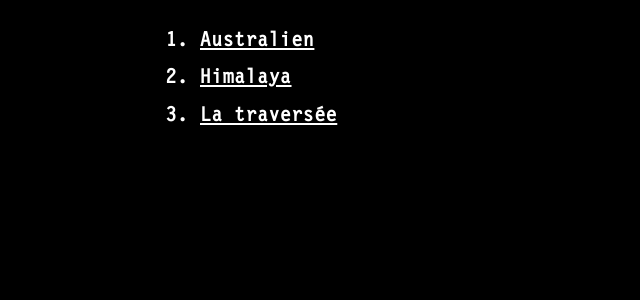
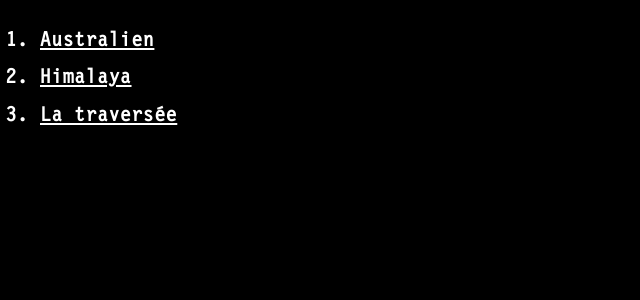
Before and after one commit to LesQuais/website, a Jekyll site: the page built from index.html, in a window 1280 px wide. Shown: the top 300 px of the page, without its empty margins (0-640 px from the left). Built offline with Jekyll 4.4.1, drawn with Linux system fonts in a browser that asks for light colours; Markdown is read by kramdown in place of the engine named in the settings.

Commit message:
Revert "Fix horizontal size"
This reverts commit 893d0d1a74c9c2ac83835a9ca3d3cf39545eeaf0.

```diff
--- a/css/main.css
+++ b/css/main.css
@@ -1,5 +1,5 @@
 body {
-	margin: auto;
+	margin: 0;
 	font-size: 130%;
 	font-family: sans-serif;
 	font-weight: bold;
@@ -11,10 +11,6 @@ body {
 	line-height: 180%;
 }
 
-body, #boat, #bg {
-	max-width: 960px;
-}
-
 a {
 	color: inherit;
 }
@@ -22,7 +18,7 @@ a {
 #boat, #bg {
 	position: fixed;
 	z-index: -1;
-	max-height: 100%;
+	width: 100%;
 }
 
 #bg {
```
